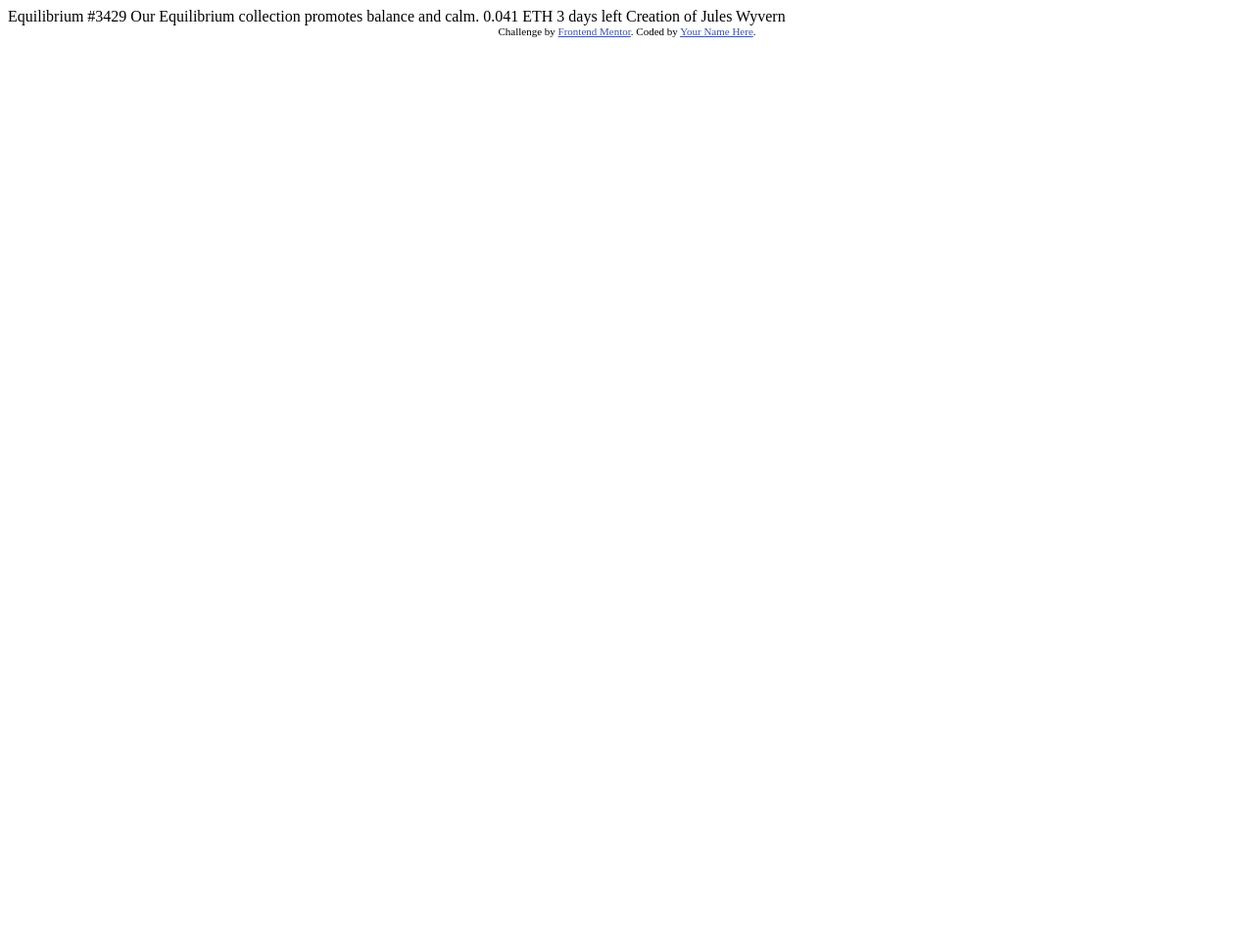
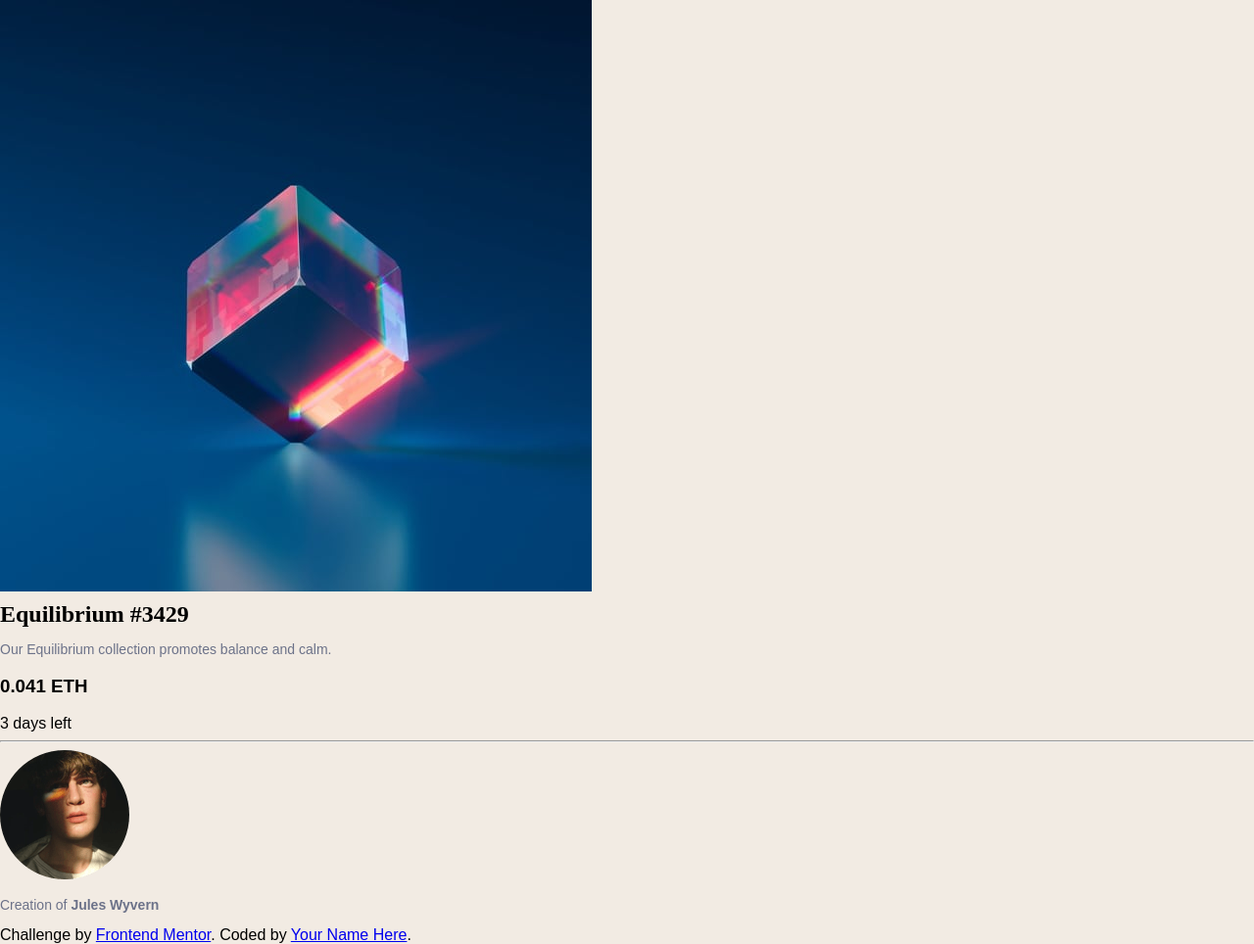
Before and after one commit to prantiknoor/frontend-mentor-challenges, a plain HTML site: page nft-preview-card-component-main/index.html in a window 1280 px wide. Shown: the whole page at 98% size. Before the commit the page ends 800 px from the top, so only its background shows below. Drawn offline with Linux system fonts and the light colour scheme; files that its build step writes are made by us from their sources.

Commit message:
markup done

```diff
--- a/nft-preview-card-component-main/index.html
+++ b/nft-preview-card-component-main/index.html
@@ -1,33 +1,49 @@
 <!DOCTYPE html>
 <html lang="en">
   <head>
-  <meta charset="UTF-8">
-  <meta name="viewport" content="width=device-width, initial-scale=1.0"> <!-- displays site properly based on user's device -->
-
-  <link rel="icon" type="image/png" sizes="32x32" href="./images/favicon-32x32.png">
-
-  <title>Frontend Mentor | NFT preview card component</title>
-
-  <!-- Feel free to remove these styles or customise in your own stylesheet 👍 -->
-  <style>
-    .attribution { font-size: 11px; text-align: center; }
-    .attribution a { color: hsl(228, 45%, 44%); }
-  </style>
+    <meta charset="UTF-8" />
+    <meta name="viewport" content="width=device-width, initial-scale=1.0" />
+    <link
+      rel="icon"
+      type="image/png"
+      sizes="32x32"
+      href="./images/favicon-32x32.png"
+    />
+    <title>NFT preview card component | Frontend Mentor</title>
+    <link rel="stylesheet" type="text/css" href="./styles.css"/>
   </head>
   <body>
-
-  Equilibrium #3429
-
+    <main>
+      <div class="nft-card">
+        <img
+          class="nft-image"
+          src="./images/image-equilibrium.jpg"
+          alt="A image ofequilibrium "
+        />
+        <h2 class="title">Equilibrium #3429</h2>
+        <p class="subtitle">
           Our Equilibrium collection promotes balance and calm.
-
-  0.041 ETH
-  3 days left
-
-  Creation of Jules Wyvern
-
+        </p>
+        <h3 class="price">0.041 ETH</h3>
+        <span class="deadline">3 days left</span>
+        <hr />
+        <div class="creator">
+          <img
+            class="avatar"
+            src="./images/image-avatar.png"
+            alt="Creator image"
+          />
+          <p class="name">Creation of <b>Jules Wyvern</b></p>
+        </div>
+      </div>
+    </main>
+    <footer>
       <div class="attribution">
-    Challenge by <a href="https://www.frontendmentor.io?ref=challenge" target="_blank">Frontend Mentor</a>.
-    Coded by <a href="#">Your Name Here</a>.
+      Challenge by
+      <a href="https://www.frontendmentor.io?ref=challenge" target="_blank"
+        >Frontend Mentor</a
+      >. Coded by <a href="#">Your Name Here</a>.
     </div>
+    </footer>
   </body>
 </html>
```
Lines whose indentation alone changed are shown as unchanged.
